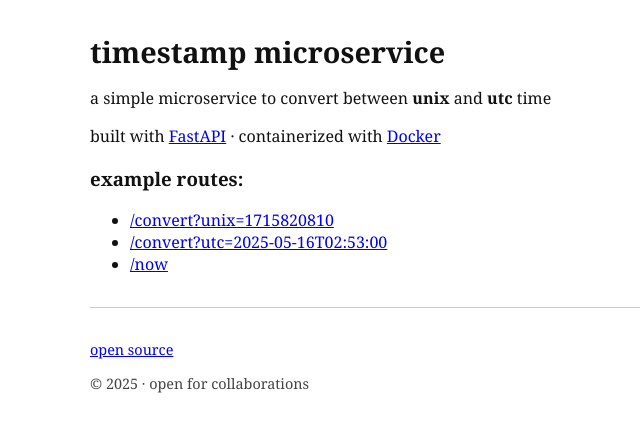
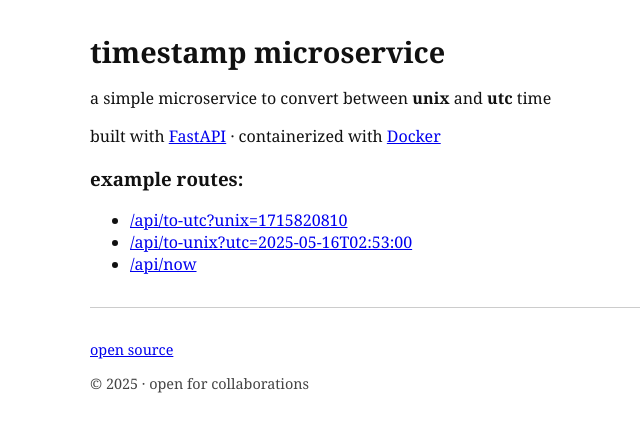
Before and after one commit to kaushalrijal/timestamp-microservice, a FastAPI app: page / in a window 1280 px wide. Shown: the top 432 px of the page, without its empty margins (190-830 px from the left). Run offline with FastAPI, Linux system fonts and the light colour scheme.

Commit message:
few minor tweaks

```diff
--- a/app/templates/index.html
+++ b/app/templates/index.html
@@ -52,9 +52,9 @@
   <div class="routes">
     <h3>example routes:</h3>
     <ul>
-      <li><a href="/convert?unix=1715820810">/convert?unix=1715820810</a></li>
-      <li><a href="/convert?utc=2025-05-16T02:53:00">/convert?utc=2025-05-16T02:53:00</a></li>
-      <li><a href="/now">/now</a></li>
+      <li><a href="/api/to-utc?unix=1715820810">/api/to-utc?unix=1715820810</a></li>
+      <li><a href="/api/to-unix?utc=2025-05-16T02:53:00">/api/to-unix?utc=2025-05-16T02:53:00</a></li>
+      <li><a href="/api/now">/api/now</a></li>
     </ul>
   </div>
 
```
